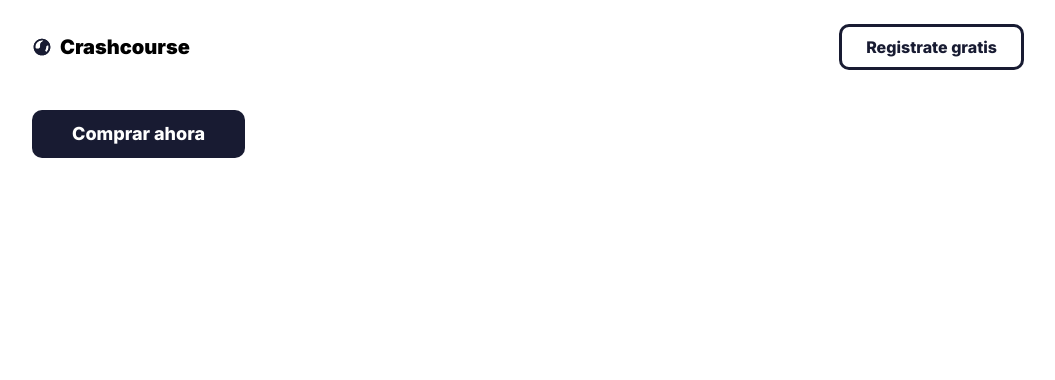
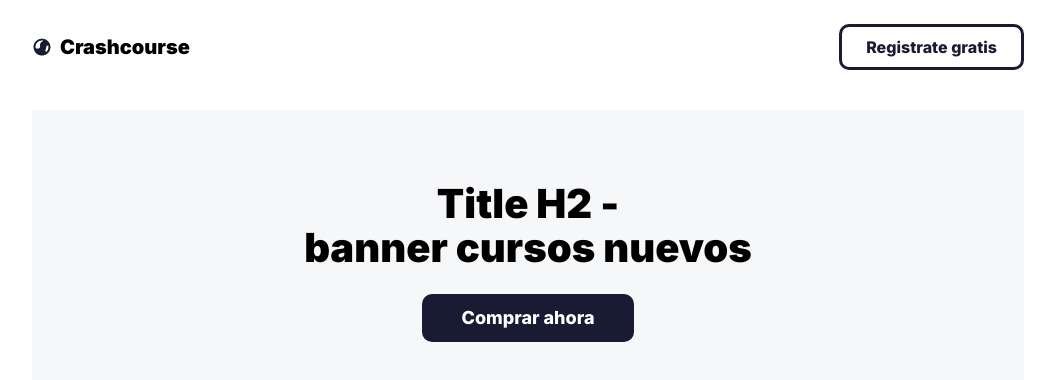
Before and after one commit to Franco-Sanchez/Technical-Challenge-Crehana, a React (Create React App) app: page / in a window 1280 px wide. Shown: the top 380 px of the page, without its empty margins (112-1167 px from the left). Built offline with nearby package versions, Linux system fonts and the light colour scheme.

Commit message:
Styled banner on course catalog page

```diff
--- /dev/null
+++ b/src/components/UI/Banner_courses.tsx
@@ -0,0 +1,14 @@
+import React from 'react';
+import Button from './Button';
+import '../../css/Banner_courses.css'
+
+function BannerCourses() {
+  return (
+    <div className="banner">
+      <h2>Title H2 - <span>banner cursos nuevos</span></h2>
+      <Button text="Comprar ahora"/>
+    </div>
+  )
+}
+
+export default BannerCourses;
--- a/src/components/layouts/Main_catalog.tsx
+++ b/src/components/layouts/Main_catalog.tsx
@@ -1,11 +1,13 @@
 import React from 'react';
-import Course from '../uploader/Course';
+import BannerCourses from '../UI/Banner_courses';
+// import Course from '../uploader/Course';
 import '../../css/Main.css'
 
 function MainCatalog() {
   return (
     <div className="main">
-      <Course />
+      <BannerCourses />
+      {/* <Course /> */}
     </div>
   )
 }
--- /dev/null
+++ b/src/css/Banner_courses.css
@@ -0,0 +1,29 @@
+.banner {
+  display: flex;
+  flex-direction: column;
+  align-items: center;
+  background-color: var(--gray);
+  padding: 50px 20px;
+}
+
+.banner h2 {
+  font-weight: 900;
+  font-size: 32px;
+  line-height: 44px;
+  text-align: center;
+  margin-bottom: 24px;
+}
+
+.banner span {
+  display: block;
+}
+
+@media screen and (min-width: 1200px) {
+  .banner {
+    padding: 72px 196px;
+  }
+
+  .banner h2 {
+    font-size: 40px;
+  }
+}
--- a/src/index.css
+++ b/src/index.css
@@ -4,6 +4,7 @@
   --font-global: Inter;
   --black-russian: #181B32;
   --white: #FFF;
+  --gray: #F6F7F9;
 }
 
 * {
```
